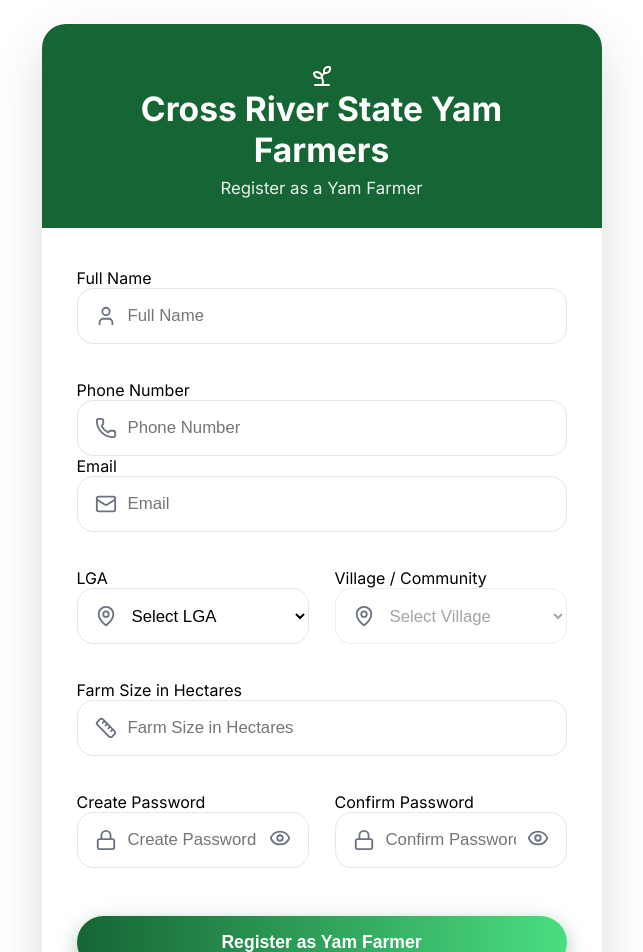
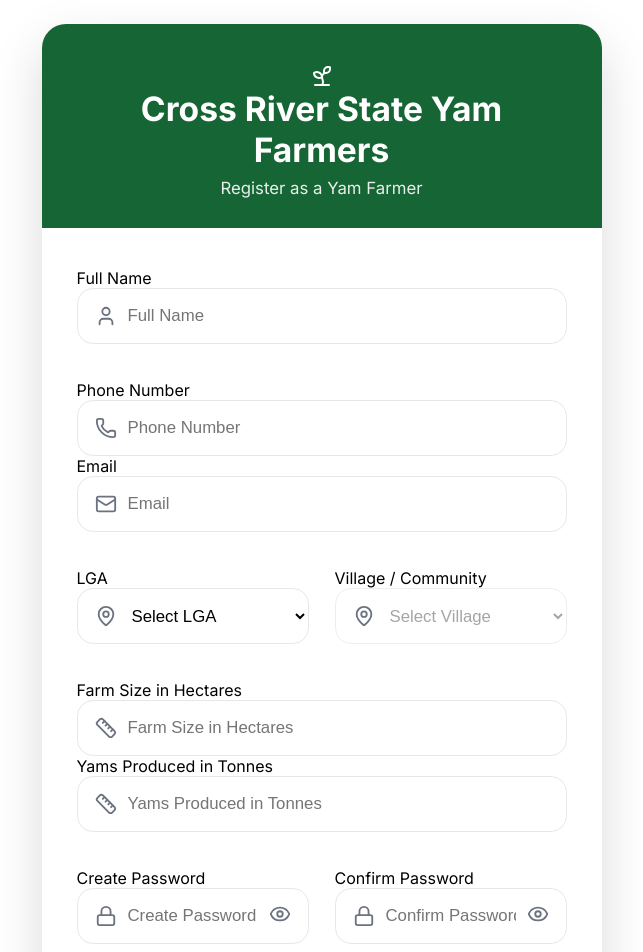
Before and after one commit to Orim-osome/farmers-app, a React (Vite) app: page /register in a window 1280 px wide. Shown: the top 952 px of the page, without its empty margins (311-954 px from the left). Built offline with nearby package versions, Linux system fonts and the light colour scheme.

Commit message:
Add Yams produced input to registration and new column to admin farmers table

```diff
--- a/src/pages/AdminDashboard.jsx
+++ b/src/pages/AdminDashboard.jsx
@@ -289,6 +289,7 @@ export default function AdminDashboard() {
                   <th>VILLAGE</th>
                   <th>PHONE</th>
                   <th>FARM SIZE</th>
+                  <th>YAMS PRODUCED</th>
                 </tr>
               </thead>
               <tbody>
@@ -302,6 +303,12 @@ export default function AdminDashboard() {
                     <td>
                       {farmer.farmSizeHa ? farmer.farmSizeHa + " ha" : "—"}
                     </td>
+
+                    <td>
+                      {farmer.yamsProduced
+                        ? farmer.yamsProduced + " tonnes"
+                        : "—"}
+                    </td>
                   </tr>
                 ))}
               </tbody>
--- a/src/pages/Register.jsx
+++ b/src/pages/Register.jsx
@@ -45,6 +45,7 @@ export default function Register() {
     lga: "",
     village: "",
     farmSizeHa: "",
+    yamsProduced: "",
   });
 
   const [showPassword, setShowPassword] = useState(false);
@@ -81,6 +82,9 @@ export default function Register() {
         ...formData,
         farmSizeHa: formData.farmSizeHa
           ? parseFloat(formData.farmSizeHa)
+          : null,
+        yamsProduced: formData.yamsProduced
+          ? parseFloat(formData.yamsProduced)
           : null,
       });
       alert("✅ Registration successful! Please login.");
@@ -214,6 +218,21 @@ export default function Register() {
                   required
                 />
               </div>
+
+              <label className="block text-gray-700 font-medium mb-2">
+                Yams Produced in Tonnes
+              </label>
+              <div className="input-wrapper">
+                <Ruler className="input-icon" size={22} />
+                <input
+                  type="number"
+                  name="yamsProduced"
+                  placeholder="Yams Produced in Tonnes"
+                  step="0.1"
+                  onChange={handleChange}
+                  required
+                />
+              </div>
             </div>
 
             <div className="form-row">
```
